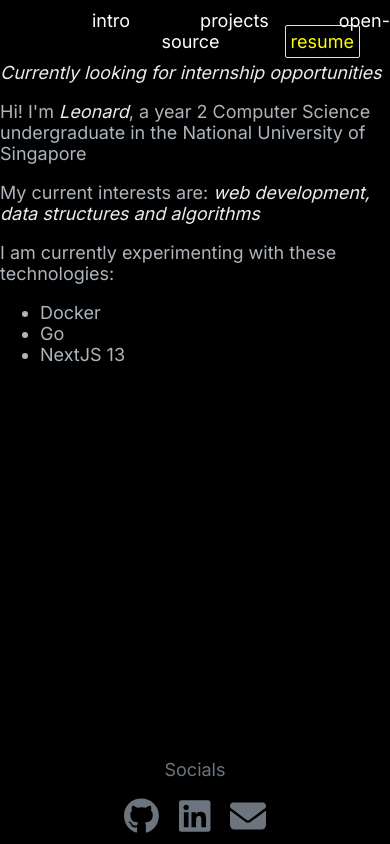
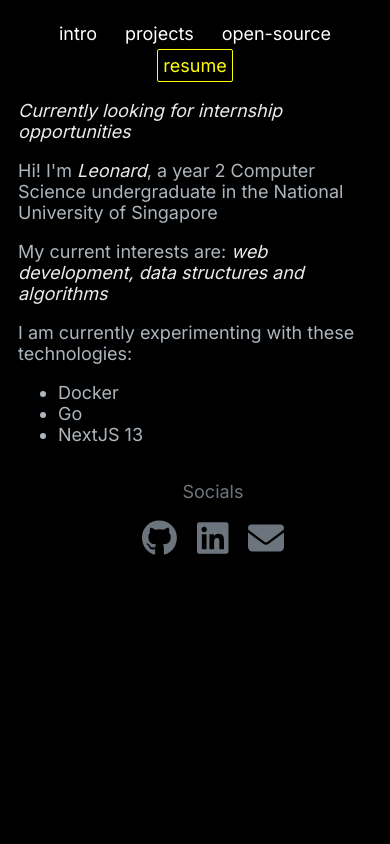
Before and after one commit to LeonardYam/personal-portfolio, a Next.js app: page / in a window 390 px wide. Built offline with nearby package versions, Linux system fonts and the light colour scheme.

Commit message:
feat: improve design on mobile devices

```diff
--- a/src/app/global.css
+++ b/src/app/global.css
@@ -2,8 +2,10 @@ body {
     background-color: black;
     color: #ADB5BD;
     text-align: center;
-    margin: 0;
+    margin: 0 1em 0 1em;
     font-size: 18px;
+    min-width: 320px;
+    overflow: auto;
 }
 
 main {
--- a/src/app/styles.module.css
+++ b/src/app/styles.module.css
@@ -1,6 +1,5 @@
 .footer {
     position: absolute;
-    bottom: 0;
     width: 100%;
     margin-bottom: 10px;
     color: #6C757D;
@@ -16,14 +15,16 @@
 }
 
 .navBar {
+    display: flex;
+    flex-flow: row wrap;
+    justify-content: space-evenly;
     text-align: right;
-    padding: 10px 0 10px 0;
+    margin: 1em;
 }
 
 .navLink {
     color: white;
     padding: 5px;
-    margin: 30px;
     text-decoration: none;
     box-sizing: border-box;
 }
```
